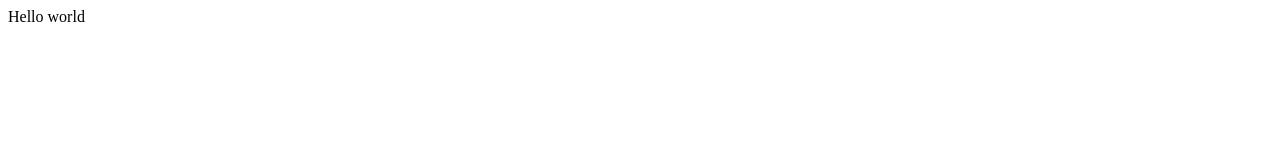
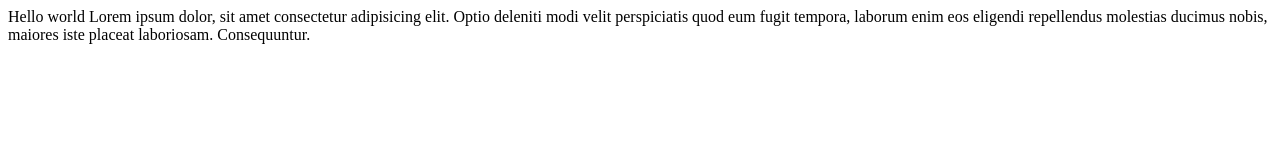
Before and after one commit to ebit3/upload_repositori, a plain HTML site: page index.html in a window 1280 px wide. Drawn offline with Linux system fonts and the light colour scheme.

Commit message:
Menambahkan lorem ke dalam html

```diff
--- a/index.html
+++ b/index.html
@@ -10,6 +10,10 @@
 
 <body>
     Hello world
+
+    Lorem ipsum dolor, sit amet consectetur adipisicing elit. Optio deleniti modi velit perspiciatis quod eum fugit
+    tempora, laborum enim eos eligendi repellendus molestias ducimus nobis, maiores iste placeat laboriosam.
+    Consequuntur.
 </body>
 
 </html>
```
